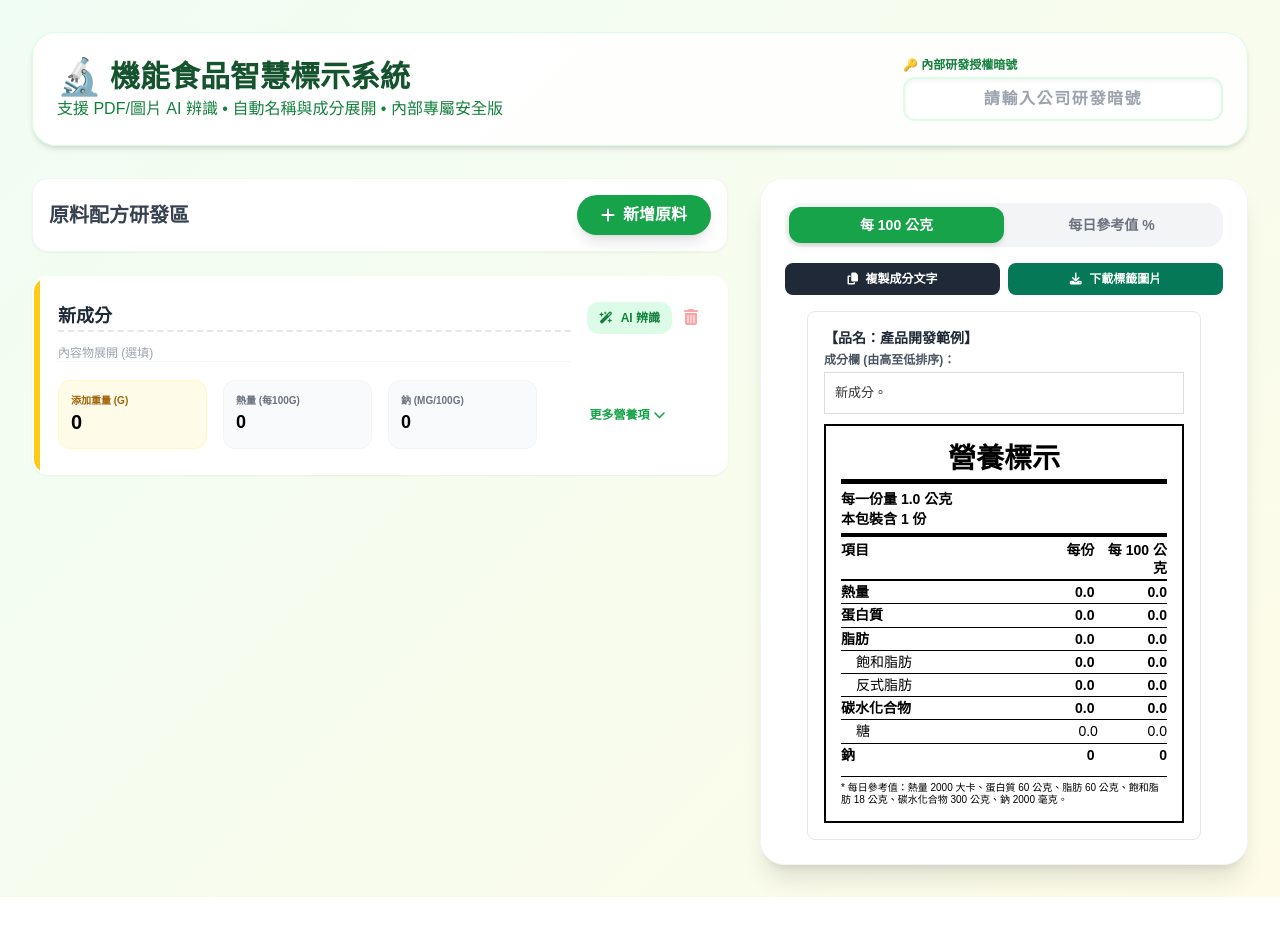
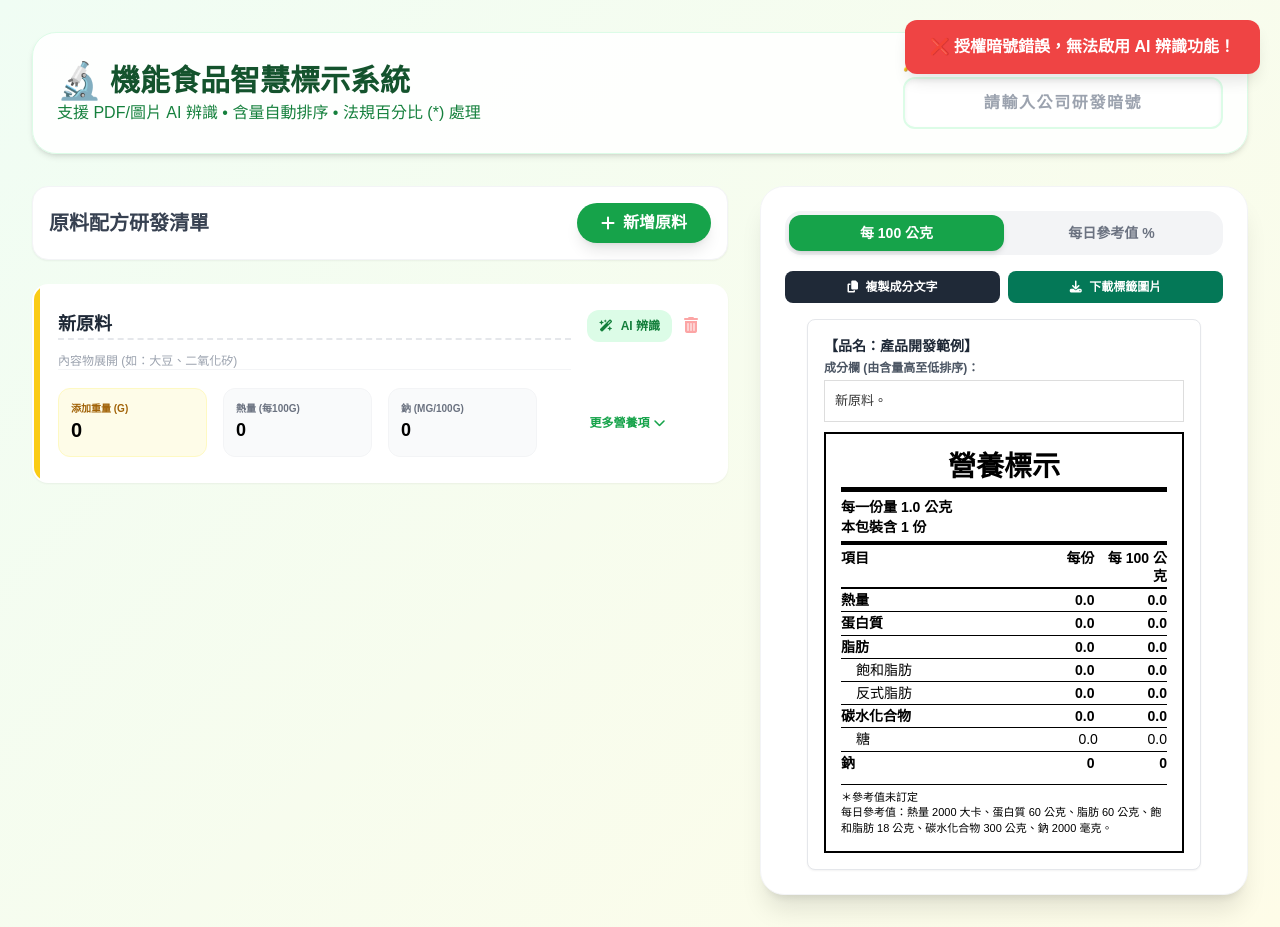
Before and after one commit to HGbio-web/calculator, a plain HTML site: page index.html in a window 1280 px wide. Both pictures are taken after a click on the button "AI 辨識". Before the commit the page ends 897 px from the top, so only its background shows below. Drawn offline with nearby package versions, Linux system fonts and the light colour scheme.

Commit message:
Update index.html

```diff
--- a/index.html
+++ b/index.html
@@ -17,8 +17,9 @@
         body {
             background: linear-gradient(135deg, var(--bg-green) 0%, var(--accent-yellow) 100%);
             min-height: 100vh;
-            font-family: "Microsoft JhengHei", sans-serif;
+            font-family: "Microsoft JhengHei", "Heiti TC", sans-serif;
         }
+        /* TFDA 標準格式標籤 */
         .tfda-label {
             border: 2px solid black;
             background: white;
@@ -48,12 +49,12 @@
         }
         .indent { padding-left: 15px; font-weight: normal; }
         .dv-info {
-            font-size: 10px;
+            font-size: 11px;
             font-weight: normal;
             margin-top: 10px;
             border-top: 1px solid black;
             padding-top: 5px;
-            line-height: 1.2;
+            line-height: 1.4;
         }
         .ingredient-text-area {
             width: 360px;
@@ -66,28 +67,43 @@
             word-break: break-all;
             line-height: 1.5;
         }
+        #notification {
+            position: fixed;
+            top: 20px;
+            right: 20px;
+            padding: 15px 25px;
+            border-radius: 12px;
+            color: white;
+            font-weight: bold;
+            z-index: 1000;
+            display: none;
+            box-shadow: 0 10px 15px -3px rgba(0, 0, 0, 0.1);
+        }
     </style>
 </head>
 <body class="p-4 md:p-8">
+    <div id="notification"></div>
     <div class="max-w-7xl mx-auto">
+        <!-- 頂部標題與暗號驗證 -->
         <header class="flex flex-col md:flex-row justify-between items-center mb-8 gap-4 bg-white/90 p-6 rounded-3xl shadow-md border border-green-100">
             <div>
                 <h1 class="text-3xl font-bold text-green-900 flex items-center gap-2">
                     <span class="text-4xl">🔬</span> 機能食品智慧標示系統
                 </h1>
-                <p class="text-green-700 font-medium">支援 PDF/圖片 AI 辨識 • 自動名稱與成分展開 • 內部專屬安全版</p>
+                <p class="text-green-700 font-medium">支援 PDF/圖片 AI 辨識 • 含量自動排序 • 法規百分比 (*) 處理</p>
             </div>
             <div class="w-full md:w-80">
                 <label class="block text-xs font-bold text-green-700 mb-1">🔑 內部研發授權暗號</label>
                 <input type="password" id="passCode" placeholder="請輸入公司研發暗號"
-                       class="w-full p-2 border-2 border-green-100 rounded-xl focus:border-green-500 outline-none shadow-inner text-center font-bold tracking-widest">
+                       class="w-full p-3 border-2 border-green-100 rounded-xl focus:border-green-500 outline-none shadow-inner text-center font-bold tracking-widest transition-all">
             </div>
         </header>
 
         <div class="grid grid-cols-1 lg:grid-cols-12 gap-8">
+            <!-- 左側：原料管理 -->
             <div class="lg:col-span-7 space-y-6">
                 <div class="flex justify-between items-center bg-white p-4 rounded-2xl shadow-sm border border-gray-100">
-                    <h2 class="text-xl font-bold text-gray-700">原料配方研發區</h2>
+                    <h2 class="text-xl font-bold text-gray-700">原料配方研發清單</h2>
                     <button onclick="addIngredient()" class="bg-green-600 text-white px-6 py-2 rounded-full font-bold hover:bg-green-700 transition shadow-lg flex items-center gap-2">
                         <i class="fa-solid fa-plus"></i> 新增原料
                     </button>
@@ -96,6 +112,7 @@
                 <div id="ingredientList" class="space-y-4"></div>
             </div>
 
+            <!-- 右側：即時標籤預覽 -->
             <div class="lg:col-span-5">
                 <div class="bg-white p-6 rounded-3xl shadow-xl border border-gray-100 sticky top-8">
                     <div class="flex p-1 bg-gray-100 rounded-2xl mb-4">
@@ -105,13 +122,14 @@
 
                     <div class="flex flex-col items-center">
                         <div class="flex gap-2 mb-4 w-full">
-                            <button onclick="copyIngredientText()" class="flex-1 bg-gray-800 text-white py-2 rounded-lg text-xs font-bold hover:bg-gray-700"><i class="fa-solid fa-copy mr-1"></i> 複製成分文字</button>
-                            <button onclick="downloadLabelImage()" class="flex-1 bg-emerald-700 text-white py-2 rounded-lg text-xs font-bold hover:bg-emerald-800"><i class="fa-solid fa-download mr-1"></i> 下載標籤圖片</button>
+                            <button onclick="copyIngredientText()" class="flex-1 bg-gray-800 text-white py-2 rounded-lg text-xs font-bold hover:bg-gray-700 transition-colors"><i class="fa-solid fa-copy mr-1"></i> 複製成分文字</button>
+                            <button onclick="downloadLabelImage()" class="flex-1 bg-emerald-700 text-white py-2 rounded-lg text-xs font-bold hover:bg-emerald-800 transition-colors"><i class="fa-solid fa-download mr-1"></i> 下載標籤圖片</button>
                         </div>
 
-                        <div id="captureArea" class="bg-white p-4 border border-gray-200 rounded-lg">
+                        <!-- 下載與預覽的區域 -->
+                        <div id="captureArea" class="bg-white p-4 border border-gray-200 rounded-lg shadow-sm">
                             <div class="font-bold text-sm mb-1 text-gray-800">【品名：產品開發範例】</div>
-                            <div class="font-bold text-xs mb-1 text-gray-600">成分欄 (由高至低排序)：</div>
+                            <div class="font-bold text-xs mb-1 text-gray-600">成分欄 (由含量高至低排序)：</div>
                             <div id="ingredientTextArea" class="ingredient-text-area">尚未新增成分...</div>
 
                             <div class="tfda-label" id="labelPreview">
@@ -130,7 +148,8 @@
                                 <div class="label-row indent"><span>糖</span><span id="s-sugar">0</span><span id="r-sugar">0</span></div>
                                 <div class="label-row" style="border:none"><span>鈉</span><span id="s-sod">0</span><span id="r-sod">0</span></div>
                                 <div class="dv-info">
-                                    * 每日參考值：熱量 2000 大卡、蛋白質 60 公克、脂肪 60 公克、飽和脂肪 18 公克、碳水化合物 300 公克、鈉 2000 毫克。
+                                    ＊參考值未訂定<br>
+                                    每日參考值：熱量 2000 大卡、蛋白質 60 公克、脂肪 60 公克、飽和脂肪 18 公克、碳水化合物 300 公克、鈉 2000 毫克。
                                 </div>
                             </div>
                         </div>
@@ -141,16 +160,24 @@
     </div>
 
     <script>
-        // 秘密金鑰混淆處理 (Base64)
+        // API Key 安全混淆處理
         const _0x4f2a = "QUl6YVN5QjdOWWpQcFFWOWZsMXlMRXFCMHZrUkFKY1hiMDdaMkI0";
         let ingredients = [];
         let currentMode = '100g';
         const DV_REF = { cal: 2000, pro: 60, fat: 60, sfat: 18, carb: 300, sod: 2000 };
 
+        function showMessage(msg, isError = false) {
+            const el = document.getElementById('notification');
+            el.innerText = msg;
+            el.style.backgroundColor = isError ? '#ef4444' : '#10b981';
+            el.style.display = 'block';
+            setTimeout(() => { el.style.display = 'none'; }, 3000);
+        }
+
         function addIngredient() {
             const id = Date.now();
             ingredients.push({
-                id, name: '新成分', subIngredients: '', weight: 0,
+                id, name: '新原料', subIngredients: '', weight: 0,
                 cal: 0, pro: 0, fat: 0, sfat: 0, tfat: 0, carb: 0, sugar: 0, sod: 0
             });
             render();
@@ -164,15 +191,15 @@
                     <div class="flex justify-between items-start mb-4">
                         <div class="flex-1 mr-4">
                             <input type="text" value="${i.name}" placeholder="原料名稱" onchange="update(${i.id}, 'name', this.value)"
-                               class="text-lg font-bold text-gray-800 border-b-2 border-dashed border-gray-200 outline-none focus:border-green-500 w-full mb-2">
-                            <input type="text" value="${i.subIngredients}" placeholder="內容物展開 (選填)" onchange="update(${i.id}, 'subIngredients', this.value)"
-                               class="text-xs text-gray-500 border-b border-gray-100 outline-none focus:border-green-300 w-full">
+                               class="text-lg font-bold text-gray-800 border-b-2 border-dashed border-gray-200 outline-none focus:border-green-500 w-full mb-2 bg-transparent">
+                            <input type="text" value="${i.subIngredients}" placeholder="內容物展開 (如：大豆、二氧化矽)" onchange="update(${i.id}, 'subIngredients', this.value)"
+                               class="text-xs text-gray-500 border-b border-gray-100 outline-none focus:border-green-300 w-full bg-transparent">
                         </div>
                         <div class="flex gap-2 shrink-0">
                             <button onclick="aiIdentify(${i.id})" class="bg-green-100 text-green-700 px-3 py-1.5 rounded-xl font-bold text-xs hover:bg-green-200 transition flex items-center gap-2">
                                 <i class="fa-solid fa-wand-magic-sparkles"></i> AI 辨識
                             </button>
-                            <button onclick="remove(${i.id})" class="text-red-300 hover:text-red-500 p-1"><i class="fa-solid fa-trash-can"></i></button>
+                            <button onclick="remove(${i.id})" class="text-red-300 hover:text-red-500 p-1 transition-colors"><i class="fa-solid fa-trash-can"></i></button>
                         </div>
                     </div>
                     <div class="grid grid-cols-2 md:grid-cols-4 gap-4">
@@ -227,6 +254,7 @@
         }
 
         function calculate() {
+            // 根據重量從高到低排序成分
             const sortedIngs = [...ingredients].sort((a, b) => b.weight - a.weight);
             const ingredientTextArea = document.getElementById('ingredientTextArea');
             if (sortedIngs.length > 0) {
@@ -247,6 +275,7 @@
             const keys = ['cal', 'pro', 'fat', 'sfat', 'tfat', 'carb', 'sugar', 'sod'];
             keys.forEach(k => {
                 const valPerServing = sumTotal[k];
+                // 鈉取整數，其餘取一位小數
                 document.getElementById('s-' + k).innerText = (k === 'sod' ? Math.round(valPerServing) : valPerServing.toFixed(1));
 
                 const rightEl = document.getElementById('r-' + k);
@@ -254,15 +283,20 @@
                     const valPer100 = (sumTotal[k] / totalW * 100);
                     rightEl.innerText = (k === 'sod' ? Math.round(valPer100) : valPer100.toFixed(1));
                 } else {
-                    rightEl.innerText = Math.round(sumTotal[k] / (DV_REF[k] || 1) * 100) + ' %';
+                    // 法規修正：反式脂肪與糖在每日參考值模式顯示「＊」
+                    if (k === 'tfat' || k === 'sugar') {
+                        rightEl.innerText = '＊';
+                    } else {
+                        const dv = DV_REF[k] || 1;
+                        rightEl.innerText = Math.round(sumTotal[k] / dv * 100) + ' %';
+                    }
                 }
             });
         }
 
         async function aiIdentify(id) {
             const code = document.getElementById('passCode').value.trim();
-            // 變更後的全新暗號驗證：hgbio8666
-            if(code !== 'hgbio8666') return alert('❌ 授權暗號錯誤或未輸入，無法啟用內部 AI 辨識功能！');
+            if(code !== 'hgbio8666') return showMessage('❌ 授權暗號錯誤，無法啟用 AI 辨識功能！', true);
 
             const key = atob(_0x4f2a);
             const fileInput = document.createElement('input');
@@ -280,26 +314,26 @@
                             headers: { 'Content-Type': 'application/json' },
                             body: JSON.stringify({
                                 contents: [{ parts: [
-                                    { text: "你是一位營養法規與研發專家。請分析這份規格書（圖片或PDF）。請提取以下資訊：\n1. 原料名稱 (name)\n2. 成份全展開內容 (subIngredients)，包含括號內的所有細項\n3. 每100克 (Per 100g) 的營養數據 (cal, pro, fat, sfat, tfat, carb, sugar, sod)\n\n若原始單位是每份，請換算回100g。請回傳 JSON 格式：{\"name\":\"名稱\",\"subIngredients\":\"展開成分\",\"cal\":熱量,\"pro\":蛋白質,\"fat\":脂肪,\"sfat\":飽和脂肪,\"tfat\":反式脂肪,\"carb\":碳水,\"sugar\":糖,\"sod\":鈉}" },
+                                    { text: "你是一位營養法規與研發專家。請分析這份規格書(PDF或圖)。提取：原料名稱(name)、全展開成份(subIngredients)、每100g營養數據(cal,pro,fat,sfat,tfat,carb,sugar,sod)。若非100g請自行換算。回傳 JSON 格式：{\"name\":\"\",\"subIngredients\":\"\",\"cal\":0,\"pro\":0,\"fat\":0,\"sfat\":0,\"tfat\":0,\"carb\":0,\"sugar\":0,\"sod\":0}" },
                                     { inline_data: { mime_type: file.type, data: base64 } }
                                 ] }]
                             })
                         });
                         const data = await response.json();
+                        if (data.error) throw new Error(data.error.message);
                         const text = data.candidates[0].content.parts[0].text.match(/\{.*\}/s)[0];
                         const res = JSON.parse(text);
 
                         const i = ingredients.find(x => x.id === id);
                         if (i) {
-                            i.name = res.name || i.name;
-                            i.subIngredients = res.subIngredients || i.subIngredients;
+                            i.name = res.name || i.name; i.subIngredients = res.subIngredients || i.subIngredients;
                             i.cal = res.cal || 0; i.pro = res.pro || 0; i.fat = res.fat || 0;
                             i.sfat = res.sfat || 0; i.tfat = res.tfat || 0; i.carb = res.carb || 0;
                             i.sugar = res.sugar || 0; i.sod = res.sod || 0;
                         }
                         render();
-                        alert('✨ 辨識成功！原料名稱、全展開與數據已自動填入。');
-                    } catch (err) { alert('❌ 辨識失敗：' + err.message); }
+                        showMessage('✨ AI 辨識成功！內容已自動填入。');
+                    } catch (err) { showMessage('❌ 辨識失敗：' + err.message, true); }
                 };
                 reader.readAsDataURL(file);
             };
@@ -308,13 +342,14 @@
 
         function copyIngredientText() {
             const text = document.getElementById('ingredientTextArea').innerText;
-            navigator.clipboard.writeText(text).then(() => alert('成分文字已複製！'));
+            navigator.clipboard.writeText(text).then(() => showMessage('成分文字已複製到剪貼簿！'));
         }
 
         function downloadLabelImage() {
-            html2canvas(document.getElementById('captureArea'), { scale: 2 }).then(canvas => {
+            const area = document.getElementById('captureArea');
+            html2canvas(area, { scale: 2 }).then(canvas => {
                 const link = document.createElement('a');
-                link.download = '研發營養標示結果.png';
+                link.download = '營養標示與成分結果.png';
                 link.href = canvas.toDataURL('image/png');
                 link.click();
             });
```
